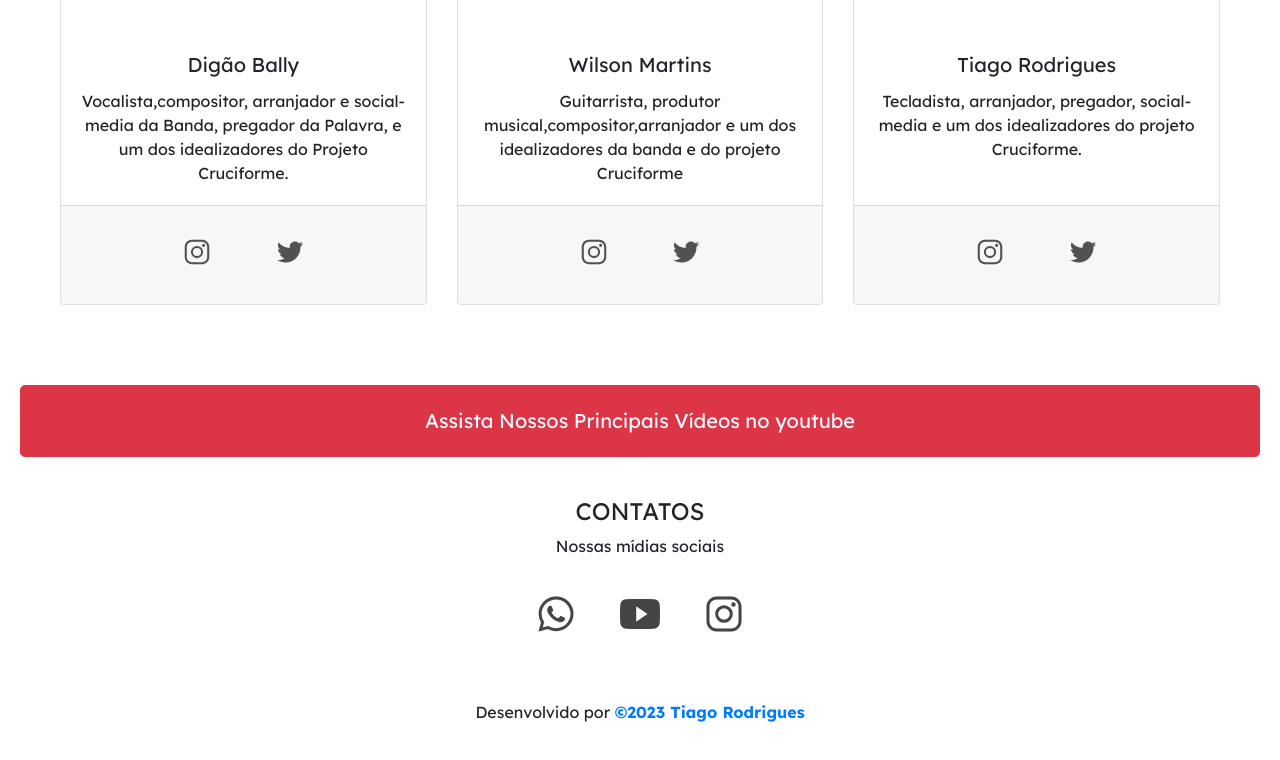
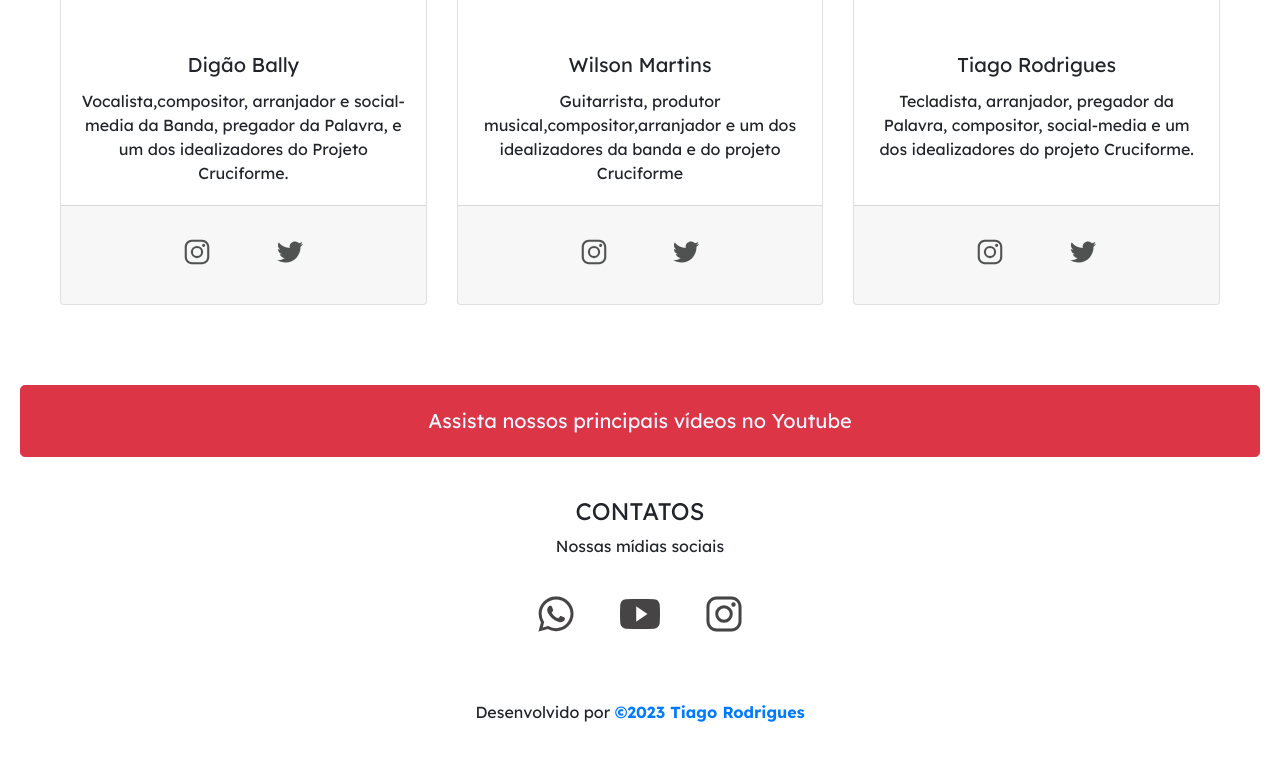
Before and after one commit to TiagoSouzRodrigues/site-Cruciforme-Band, a plain HTML site: page index.html in a window 1280 px wide. Shown: the part 1611-2371 px from the top of the page. Drawn offline with nearby package versions, Linux system fonts and the light colour scheme.

Commit message:
Update index.html

```diff
--- a/index.html
+++ b/index.html
@@ -371,7 +371,7 @@
         <div class="card-body">
           <h5 class="card-title text-center">Tiago Rodrigues</h5>
           <p class="card-text text-center">
-            Tecladista, arranjador, pregador, social-media e um dos idealizadores do projeto Cruciforme.
+            Tecladista, arranjador, pregador da Palavra, compositor, social-media e um dos idealizadores do projeto Cruciforme.
           </p>
         </div>
         <div class="card-footer text-center">
@@ -383,7 +383,7 @@
 
     <!--Nossas Canções no Youtube-->
     <div id="noYoutube" style="padding: 20px;"><button type="button" class="btn btn-danger btn-lg btn-block" style="padding: 20px; ">
-      <a href="https://tiagosouzrodrigues.github.io/site-de-videos-cruciforme/" target="_blank" style="color: aliceblue;">Assista Nossos Principais Vídeos no youtube</a>  </button></div>
+      <a href="https://tiagosouzrodrigues.github.io/site-de-videos-cruciforme/" target="_blank" style="color: aliceblue;">Assista nossos principais vídeos no Youtube</a>  </button></div>
 
 
     <!--Contatos-->
```
